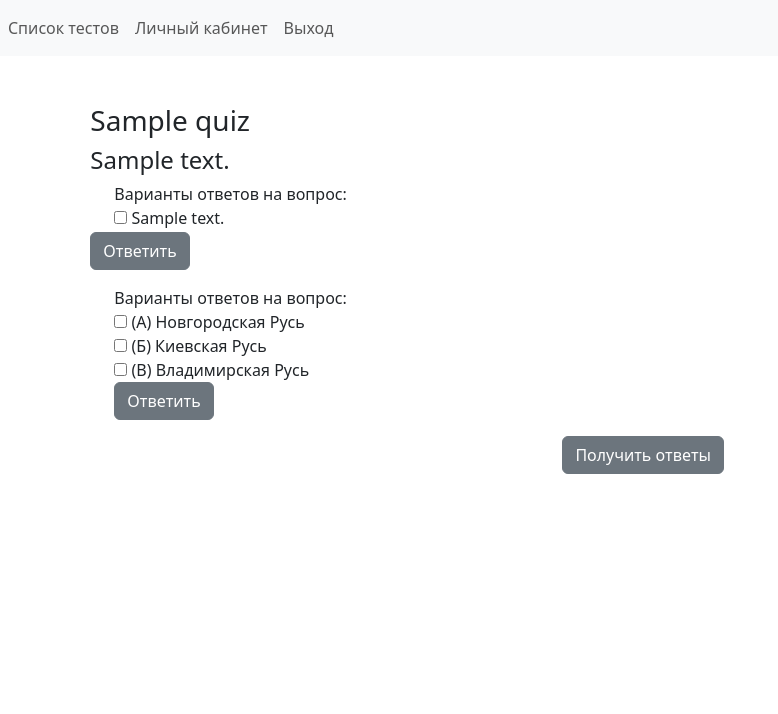
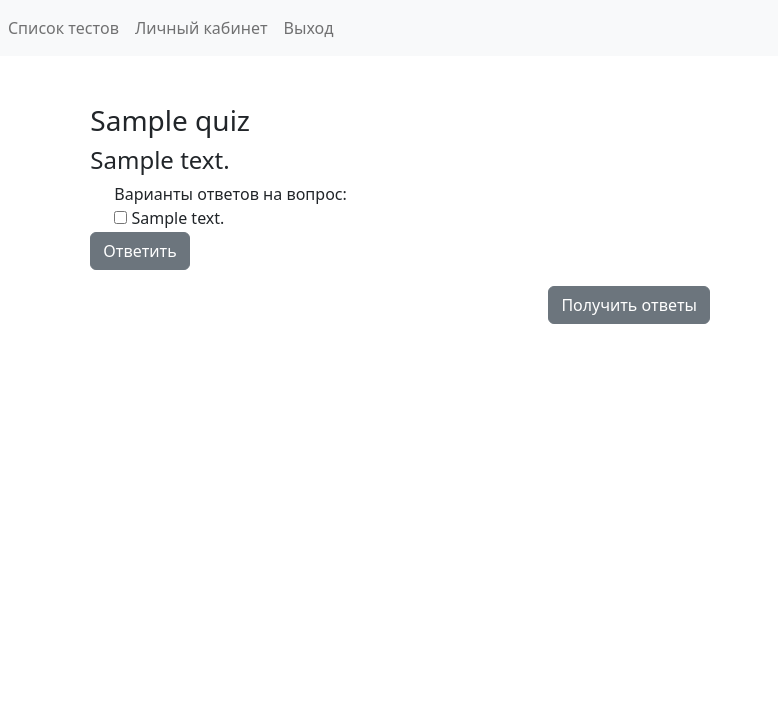
Before and after one commit to TonyKauk/krab63_quiz, a Django app: page /1/1 in a window 1280 px wide. Shown: the top 714 px of the page, without its empty margins (0-778 px from the left). Run offline with Django 4.2, Linux system fonts and the light colour scheme; a user stored in the database is signed in; tables that the repository leaves empty hold one stand-in row (values such as "Sample post"); parts of the project's set-up code (start-up, migrations or seed data) failed here and were passed over; some libraries are stand-ins or nearby versions.

Commit message:
JS added ti templates

```diff
--- a/krab63_quiz/templates/base.html
+++ b/krab63_quiz/templates/base.html
@@ -4,7 +4,8 @@
 
 <html lang="ru">
   <head>
-    <link rel="stylesheet" href="{% static 'css/bootstrap.min.css' %}">
+    <link rel="stylesheet" href="https://cdn.jsdelivr.net/npm/bootstrap@5.2.3/dist/css/bootstrap.min.css" integrity="sha384-rbsA2VBKQhggwzxH7pPCaAqO46MgnOM80zW1RWuH61DGLwZJEdK2Kadq2F9CUG65" crossorigin="anonymous">
+    <script src="https://ajax.googleapis.com/ajax/libs/jquery/3.6.3/jquery.min.js"></script>
   </head>
 
   <body>
@@ -24,9 +25,6 @@
         {% include 'includes/footer.html' %}
       </div>
     </footer>
-    <script src="https://code.jquery.com/jquery-3.3.1.slim.min.js" integrity="sha384-q8i/X+965DzO0rT7abK41JStQIAqVgRVzpbzo5smXKp4YfRvH+8abtTE1Pi6jizo" crossorigin="anonymous"></script>
-    <script src="https://cdn.jsdelivr.net/npm/popper.js@1.14.7/dist/umd/popper.min.js" integrity="sha384-UO2eT0CpHqdSJQ6hJty5KVphtPhzWj9WO1clHTMGa3JDZwrnQq4sF86dIHNDz0W1" crossorigin="anonymous"></script>
-    <script src="https://cdn.jsdelivr.net/npm/bootstrap@4.3.1/dist/js/bootstrap.min.js" integrity="sha384-JjSmVgyd0p3pXB1rRibZUAYoIIy6OrQ6VrjIEaFf/nJGzIxFDsf4x0xIM+B07jRM" crossorigin="anonymous"></script>
   </body>
 
 </html>
--- a/krab63_quiz/templates/quizes/quiz_question.html
+++ b/krab63_quiz/templates/quizes/quiz_question.html
@@ -28,86 +28,18 @@
         </p>
       </form>
 
-
-
-      <form
-      action="/19/186"
-      method="post">
-      <input type="hidden" name="csrfmiddlewaretoken" value="8nYQkky5TSF4MtpGzAm8vnQVYvtogaudVrU7k1keFaxDGPOKkcfbQwzZRM8yZMw4">
-
-      <div class="form-group form-check">
-        <label for="answers">Варианты ответов на вопрос:</label>
-        <div id="id_answers"><div>
-          <label for="id_answers_0"><input type="checkbox" name="answers" value=" (А) Новгородская Русь" id="id_answers_0">
-            (А) Новгородская Русь
-          </label>
-        </div>
-
-        <div>
-          <label for="id_answers_1"><input type="checkbox" name="answers" value=" (Б) Киевская Русь" id="id_answers_1">
-            (Б) Киевская Русь
-          </label>
-        </div>
-
-        <div>
-          <label for="id_answers_2"><input type="checkbox" name="answers" value=" (В) Владимирская Русь" id="id_answers_2">
-            (В) Владимирская Русь
-          </label>
-        </div>
-      </div>
-
-    {% comment %} </div> {% endcomment %}
-
-      <div class="formErrors"></div>
-
-      <p>
-        <input class="btn btn-secondary" type="submit" value="Ответить">
-      </p>
-    </form>
-
-
-
       <div class="col-md-6 offset-md-5">
         <a class="btn btn-secondary"
           href="{% url 'quizes:correct_answers' quiz_id=quiz.id question_id=question.id %}"
           role="button">Получить ответы</a>
       </div>
 
-      <script>
-        $(document).load(function () {
+      {% if request.session.answers %}
+        <script>
           let answers = {{ request.session.answers|safe }};
-          alert( answers );
-          $( document ).ready()
-
-          $('#id_answers_0').prop('checked', true);
-          $( ":checkbox" ).prop('checked', true);
-
-          for ( var i = 0, l = answers.length; i < l; i++ ) {
-            $("label[value=' (А) Новгородская Русь']").prop('checked', true);
-          }
-        });
-
-
-        {% comment %} let answers = {{ request.session.answers|safe }}; {% endcomment %}
-        {% comment %} alert( answers ); {% endcomment %}
-        {% comment %} $( document ).ready() {% endcomment %}
-
-        {% comment %} $('#id_answers_0').prop('checked', true); {% endcomment %}
-        {% comment %} $( ":checkbox" ).prop('checked', true); {% endcomment %}
-
-        {% comment %} $("label").prop('checked', false); {% endcomment %}
-        {% comment %} $("[id^=id_answers_]").prop('checked', false); {% endcomment %}
-        {% comment %} $('body input:checkbox').prop('checked', true); {% endcomment %}
-
-        {% comment %} for ( var i = 0, l = answers.length; i < l; i++ ) {
-          $("label[value=' (А) Новгородская Русь']").prop('checked', true);
-        } {% endcomment %}
-      </script>
-
-      {% if request.session.answers %}
-        {% for answer in request.session.answers %}
-          {{ answer }}
-        {% endfor %}
+        </script>
+        <script src="{% static 'js/fill_answers.js' %}">
+        </script>
       {% endif %}
 
     </div>
```
Also changed, not shown: krab63_quiz/static/js/fill_answers.js (added, +13 -0 lines), README.md, 1 other file.
